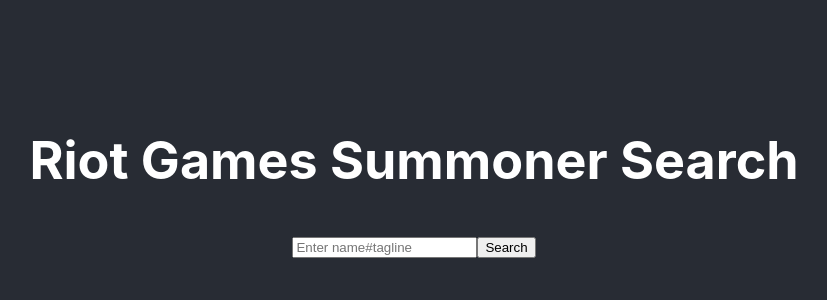
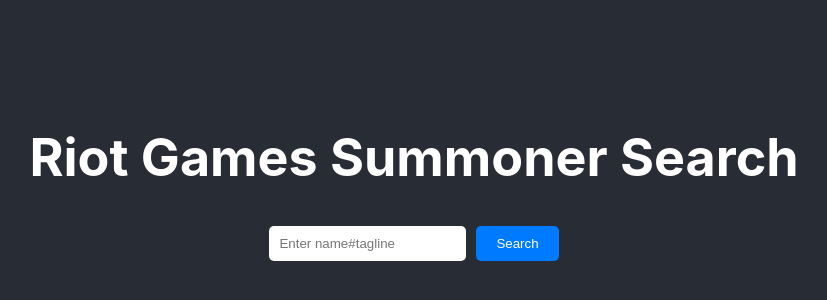
Before and after one commit to sun2ii/riot-app, a React (Create React App) app: page / in a window 1280 px wide. Shown: the part 224-524 px from the top of the page, without its empty margins (226-1053 px from the left). Built offline with nearby package versions, Linux system fonts and the light colour scheme.

Commit message:
added css and adding react-router dom

```diff
--- a/package.json
+++ b/package.json
@@ -11,6 +11,7 @@
     "express": "^4.19.2",
     "react": "^18.3.1",
     "react-dom": "^18.3.1",
+    "react-router-dom": "^6.23.1",
     "react-scripts": "5.0.1",
     "web-vitals": "^2.1.4"
   },
--- a/server.js
+++ b/server.js
@@ -70,7 +70,7 @@ app.get('/api/match-history', async (req, res) => {
   }
 
   try {
-    const response = await axios.get(`https://americas.api.riotgames.com/lol/match/v5/matches/by-puuid/${puuid}/ids?start=0&count=20&api_key=${apiKey}`);
+    const response = await axios.get(`https://americas.api.riotgames.com/lol/match/v5/matches/by-puuid/${puuid}/ids?start=${start}&count=${count}&api_key=${apiKey}`);
     const matchIds = response.data;
     res.json(matchIds);
   } catch (error) {
@@ -82,6 +82,3 @@ app.get('/api/match-history', async (req, res) => {
 app.listen(port, () => {
   console.log(`Server running on port ${port}`);
 });
-
-// https://americas.api.riotgames.com/lol/match/v5/matches/by-puuid/IdRWSNSCRlf7NLADVA4YevpGpu2vmUaXpMHqxz-mwLF7EaRvzONmT0GskOeRv48-vM--2upibo2eNQ/ids?start=0&count=20&api_key=RGAPI-3d63b5b4-93d6-46f7-81ca-f0595aae95c5
-// https://americas.api.riotgames.com/lol/match/v5/matches/by-puuid/IdRWSNSCRlf7NLADVA4YevpGpu2vmUaXpMHqxz-mwLF7EaRvzONmT0GskOeRv48-vM--2upibo2eNQ/ids?start=0&count=20&api_key=RGAPI-b6236add-d7a2-4546-be02-11495ffc5dca
--- /dev/null
+++ b/src/SearchComponent.css
@@ -0,0 +1,56 @@
+/* Style the container */
+.container {
+  max-width: 600px;
+  margin: 0 auto;
+  padding: 20px;
+  background-color: #333;
+  color: #fff;
+  border-radius: 10px;
+}
+
+/* Style the input and button */
+input[type="text"] {
+  padding: 10px;
+  border-radius: 5px;
+  border: none;
+  margin-right: 10px;
+}
+
+button {
+  padding: 10px 20px;
+  border-radius: 5px;
+  border: none;
+  background-color: #007bff;
+  color: white;
+  cursor: pointer;
+}
+
+button:hover {
+  background-color: #0056b3;
+}
+
+/* Style the list */
+ul {
+  list-style-type: none;
+  padding: 0;
+}
+
+li {
+  margin: 10px 0;
+}
+
+/* Style the match buttons */
+li button {
+  background-color: #444;
+  color: white;
+  border: none;
+  border-radius: 5px;
+  padding: 10px;
+  cursor: pointer;
+  width: 100%;
+  text-align: center;  /* Centralize the text */
+}
+
+li button:hover {
+  background-color: #555;
+}
--- a/src/SearchComponent.js
+++ b/src/SearchComponent.js
@@ -1,10 +1,13 @@
 import React, { useState } from 'react';
 import axios from 'axios';
+import './SearchComponent.css';
 
 const SearchComponent = () => {
   const [fullName, setFullName] = useState('');
   const [data, setData] = useState(null);
   const [matchHistory, setMatchHistory] = useState([]);
+  const [loading, setLoading] = useState(false);
+  const [error, setError] = useState('');
 
   const handleSearch = async () => {
     const [name, tagline] = fullName.split('#');
@@ -35,6 +38,11 @@ const SearchComponent = () => {
     }
   };
 
+    const handleMatchClick = (matchId) => {
+    console.log(`Match ID clicked: ${matchId}`);
+    // You can add additional logic here, such as navigating to a detailed match page or displaying a modal
+  };
+
   return (
     <div>
       <input
@@ -44,14 +52,17 @@ const SearchComponent = () => {
         placeholder="Enter name#tagline"
       />
       <button onClick={handleSearch}>Search</button>
+      {loading && <p>Loading...</p>}
+      {error && <p style={{ color: 'red' }}>{error}</p>}
       {data && (
         <div>
-          <h3>Summoner Name: {data.name}</h3>
-          <p>Level: {data.summonerLevel}</p>
+          <h3>Summoner Name: {fullName}</h3>
           <h4>Recent Matches:</h4>
           <ul>
             {matchHistory.map((match, index) => (
-              <li key={index}>{match}</li>
+              <li key={index} onClick={() => handleMatchClick(match)}>
+                <button>{match}</button>
+              </li>
             ))}
           </ul>
         </div>
```
Also changed, not shown: 1 other file (tests, documents, lock files or other folders).
